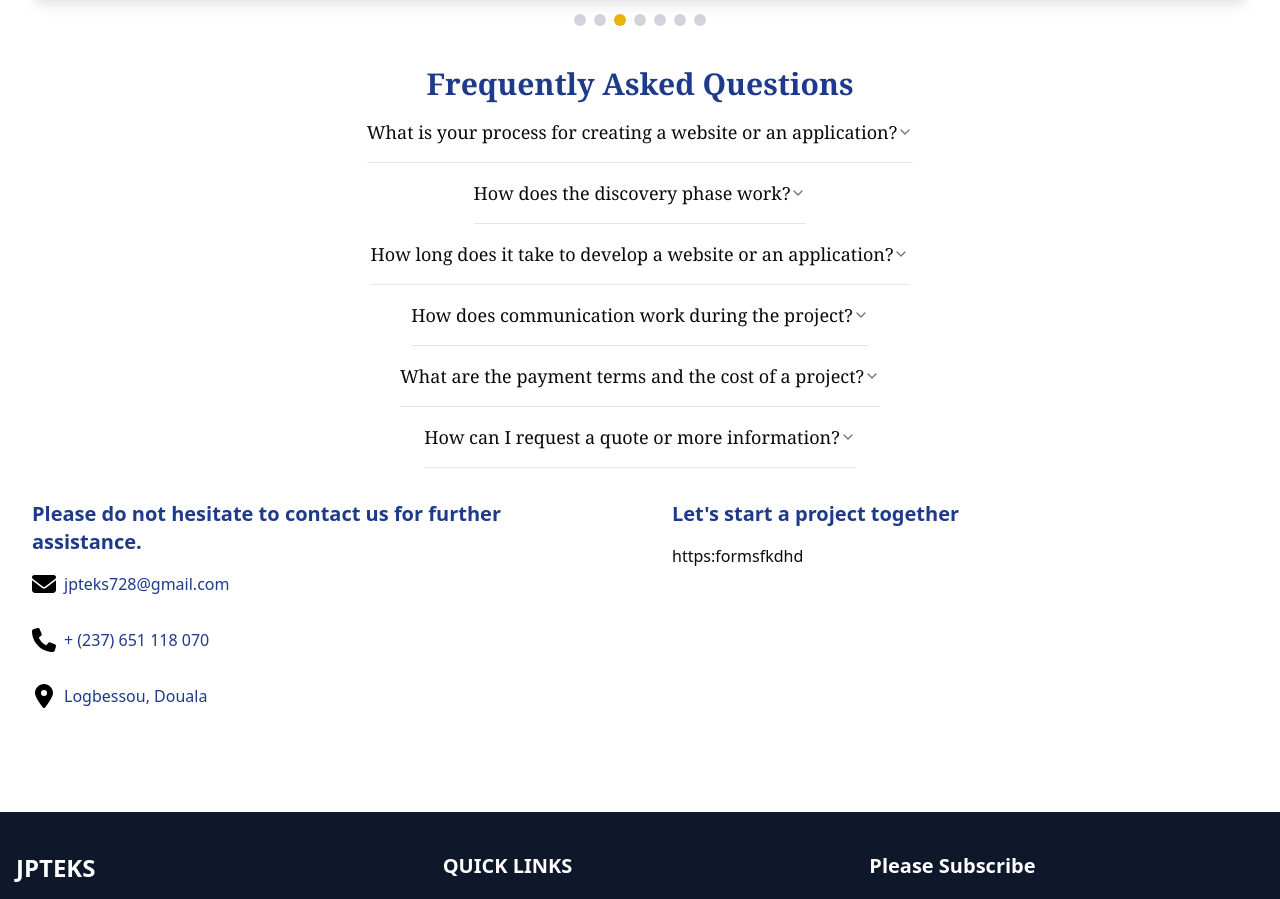
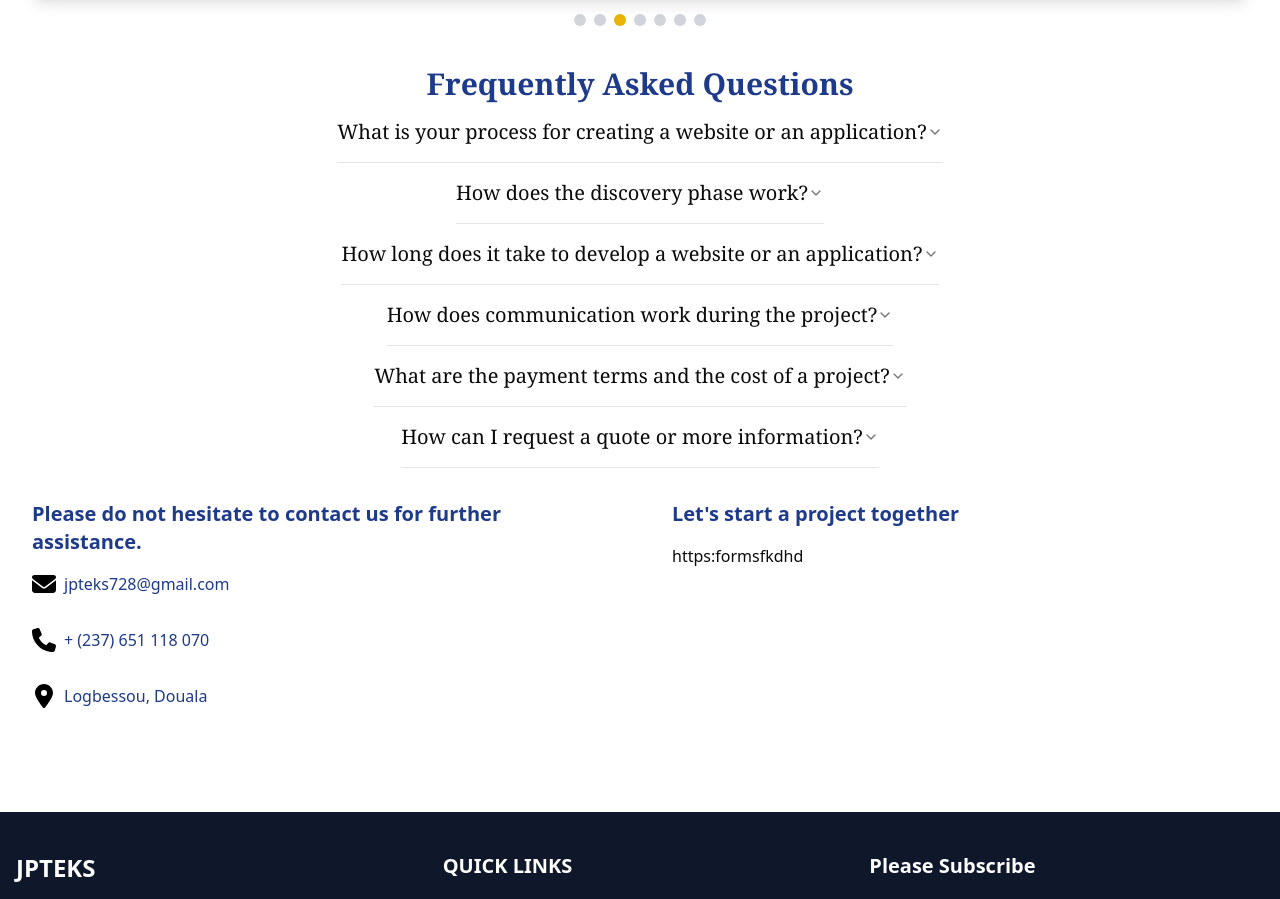
Before and after one commit to 698091792/jPteks-project, a React (Vite) app in the folder client/: page / in a window 1280 px wide. Shown: the part 4834-5733 px from the top of the page. Built offline with nearby package versions, Linux system fonts and the light colour scheme.

Commit message:
60% done

```diff
--- a/client/src/components/FAQ.jsx
+++ b/client/src/components/FAQ.jsx
@@ -10,38 +10,38 @@ export default function FAQ() {
         <Accordion type="single" collapsible className="  w-full flex flex-col justify-center items-center mx-auto font-serif ">
            <p className='text-blue-900 md:text-3xl font-bold text-lg'>Frequently Asked Questions</p>
           <AccordionItem value="item-1">
-            <AccordionTrigger className=" text-md md:text-lg hover:no-underline  ">What is your process for creating a website or an application?</AccordionTrigger>
-            <AccordionContent className="text-sm md:text-md hover:no-underline text-justify max-w-md">
+            <AccordionTrigger className=" text-md md:text-xl hover:no-underline  ">What is your process for creating a website or an application?</AccordionTrigger>
+            <AccordionContent className="text-sm md:text-lg hover:no-underline text-justify max-w-md">
             We follow a multi-step process that includes a discovery phase to understand your needs, then design, development, testing, and finally deployment and support.
             </AccordionContent>
           </AccordionItem>
           <AccordionItem value="item-2">
-          <AccordionTrigger className=" text-md md:text-lg hover:no-underline  ">How does the discovery phase work?</AccordionTrigger>
-            <AccordionContent className="text-sm md:text-md hover:no-underline text-justify max-w-md">
+          <AccordionTrigger className=" text-md md:text-xl hover:no-underline  ">How does the discovery phase work?</AccordionTrigger>
+            <AccordionContent className="text-sm md:text-lg hover:no-underline text-justify max-w-md">
             The discovery phase allows us to fully understand your goals and project requirements. We organize a meeting to discuss your expectations, desired features, and to define a project brief.
             </AccordionContent >
           </AccordionItem>
           <AccordionItem value="item-3">
-          <AccordionTrigger className=" text-md md:text-lg hover:no-underline  ">How long does it take to develop a website or an application?</AccordionTrigger>
-            <AccordionContent className="text-sm md:text-md hover:no-underline text-justify max-w-md">
+          <AccordionTrigger className=" text-md md:text-xl hover:no-underline  ">How long does it take to develop a website or an application?</AccordionTrigger>
+            <AccordionContent className="text-sm md:text-lg hover:no-underline text-justify max-w-md">
             Development time depends on the complexity of the project. Generally, a standard website takes 3 to 5 weeks, while a more complex application can take several months.
             </AccordionContent>
           </AccordionItem>
           <AccordionItem value="item-4">
-          <AccordionTrigger className=" text-md md:text-lg hover:no-underline  ">How does communication work during the project?</AccordionTrigger>
-            <AccordionContent className="text-sm md:text-md hover:no-underline text-justify max-w-md">
+          <AccordionTrigger className=" text-md md:text-xl hover:no-underline  ">How does communication work during the project?</AccordionTrigger>
+            <AccordionContent className="text-sm md:text-lg hover:no-underline text-justify max-w-md">
             We maintain regular contact with our clients through weekly updates. You can also ask questions at any time via email or our whatsapp number.
             </AccordionContent>
           </AccordionItem>
           <AccordionItem value="item-5">
-          <AccordionTrigger className=" text-md md:text-lg hover:no-underline  ">What are the payment terms and the cost of a project?</AccordionTrigger>
-            <AccordionContent className="text-sm md:text-md hover:no-underline text-justify max-w-md">
+          <AccordionTrigger className=" text-md md:text-xl hover:no-underline  ">What are the payment terms and the cost of a project?</AccordionTrigger>
+            <AccordionContent className="text-sm md:text-lg hover:no-underline text-justify max-w-md">
             Our projects are priced based on their complexity, and we offer our services in packages tailored to different needs. We request a deposit at the start of the project, followed by payments at each key stage. Our packages provide options that range from basic to comprehensive features, so you can choose the level of service that best suits your project and budget.
             </AccordionContent>
           </AccordionItem>
           <AccordionItem value="item-6">
-          <AccordionTrigger className=" text-md md:text-lg hover:no-underline  ">How can I request a quote or more information?</AccordionTrigger>
-            <AccordionContent className="text-sm md:text-md hover:no-underline text-justify max-w-md">
+          <AccordionTrigger className=" text-md md:text-xl hover:no-underline  ">How can I request a quote or more information?</AccordionTrigger>
+            <AccordionContent className="text-sm md:text-lg hover:no-underline text-justify max-w-md">
             You can contact us via our email, contact form or directly on our whatsapp number to discuss your project and receive a personalized quote.
             </AccordionContent>
           </AccordionItem>
```
